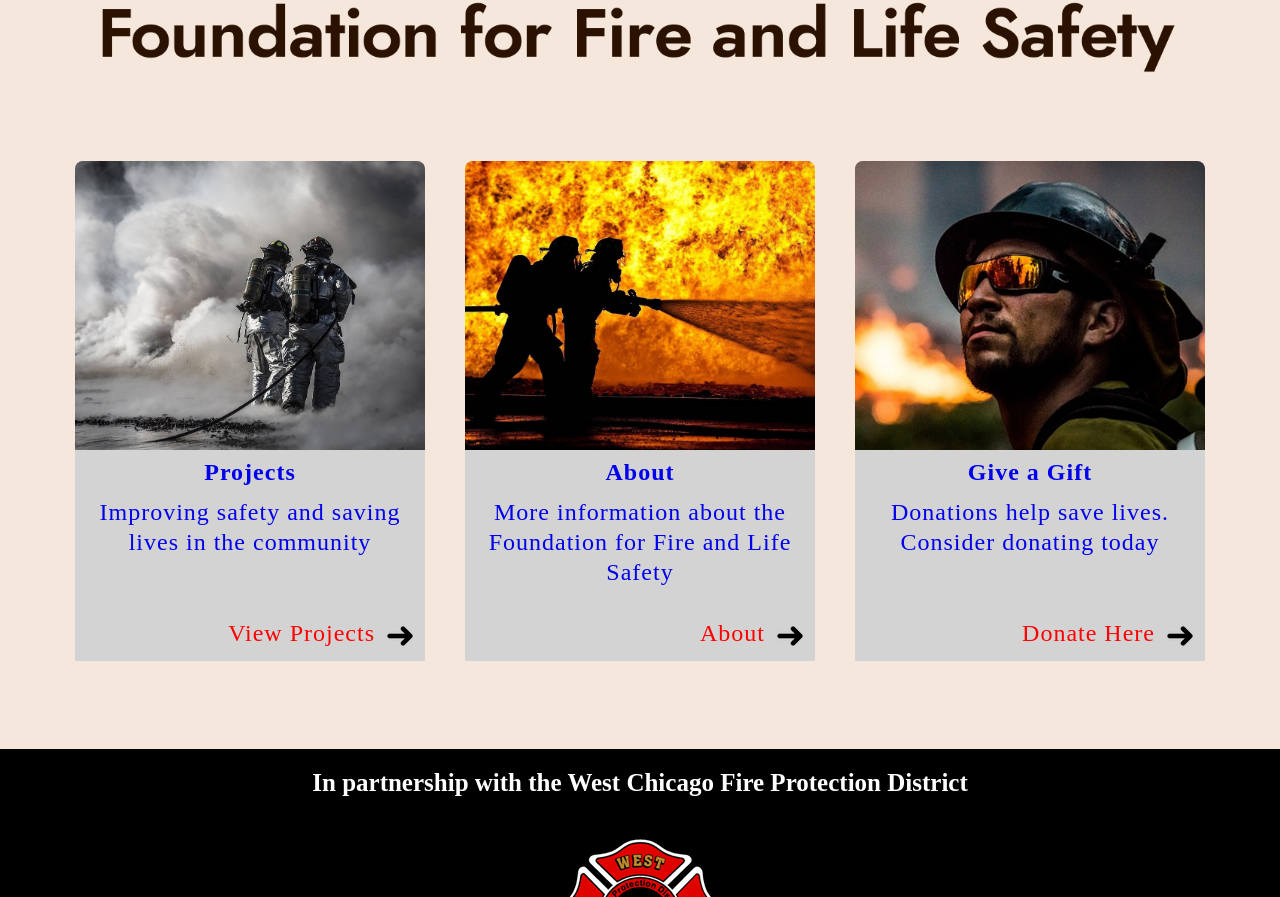
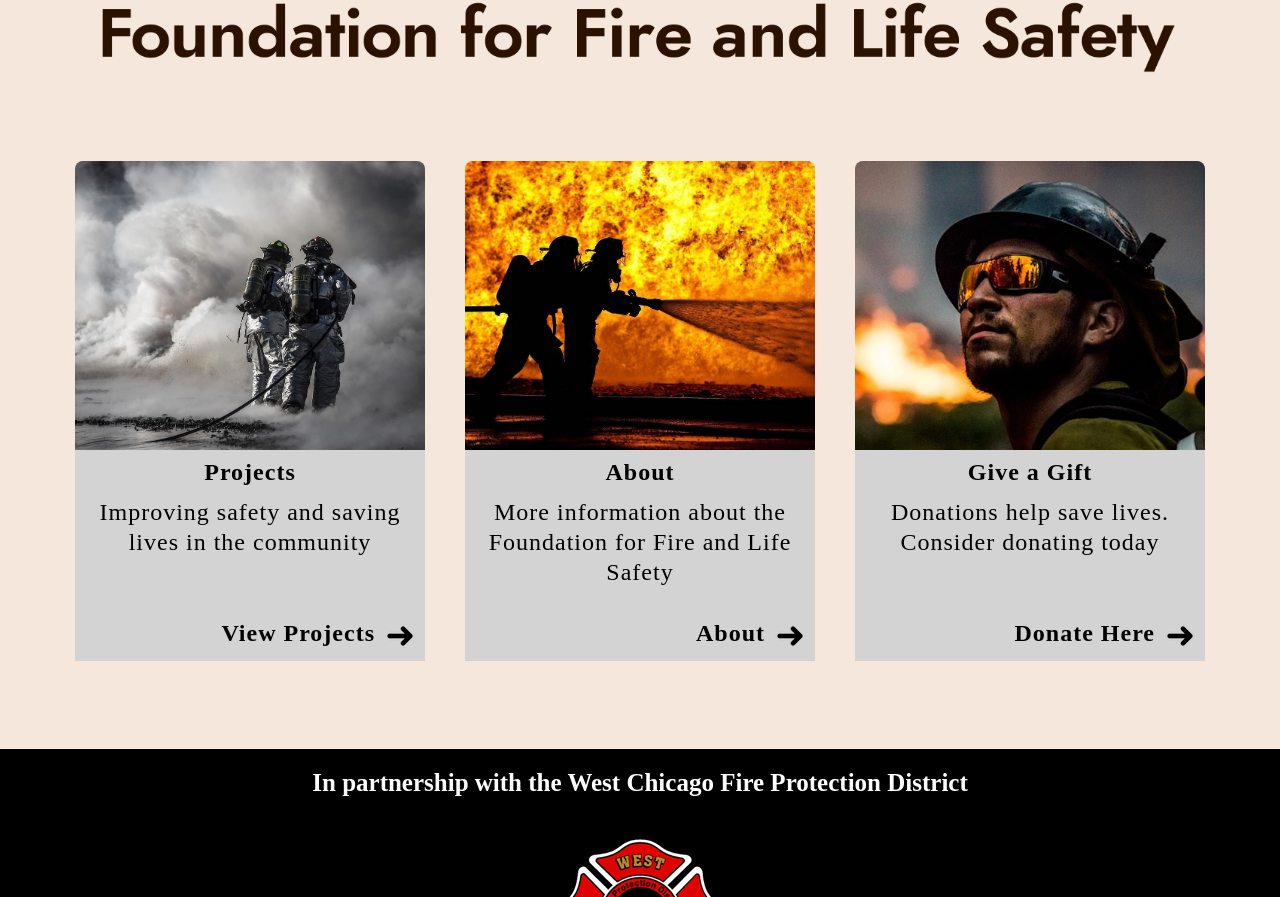
Before and after one commit to rnagel3/firesafety, a plain HTML site: page index.html in a window 1280 px wide. Shown: the part 304-1201 px from the top of the page. Drawn offline with Linux system fonts and the light colour scheme.

Commit message:
Text Color and Weight
Change text color and weight

```diff
--- a/styles/style.scss
+++ b/styles/style.scss
@@ -108,6 +108,10 @@ body {
     flex-wrap: wrap;
     justify-content: space-around;
     margin: 20px;
+
+    a {
+        color: black;
+    }
 }
 
 .how-card {
@@ -151,10 +155,10 @@ body {
         position: relative;
 
         &.false-button {
-            color: red;
             position: absolute;
             bottom: 0;
             right: 0;
+            font-weight: bold;
         }
 
         img {
```
Also changed, not shown: styles/style.css, 1 other file.
